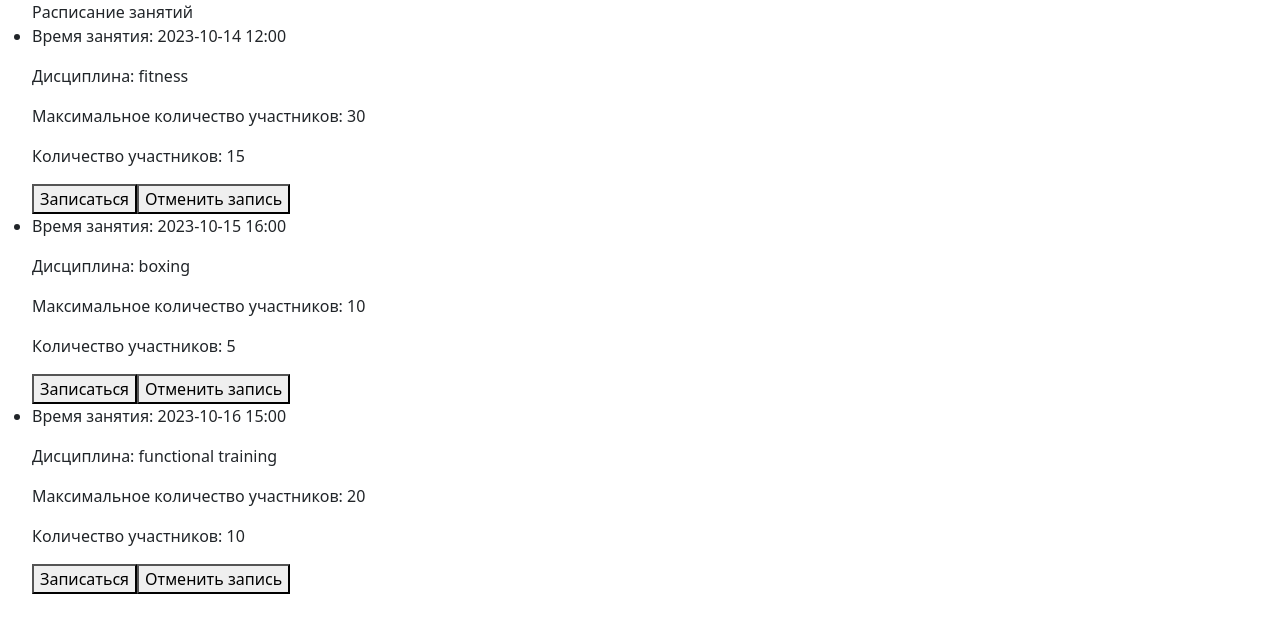
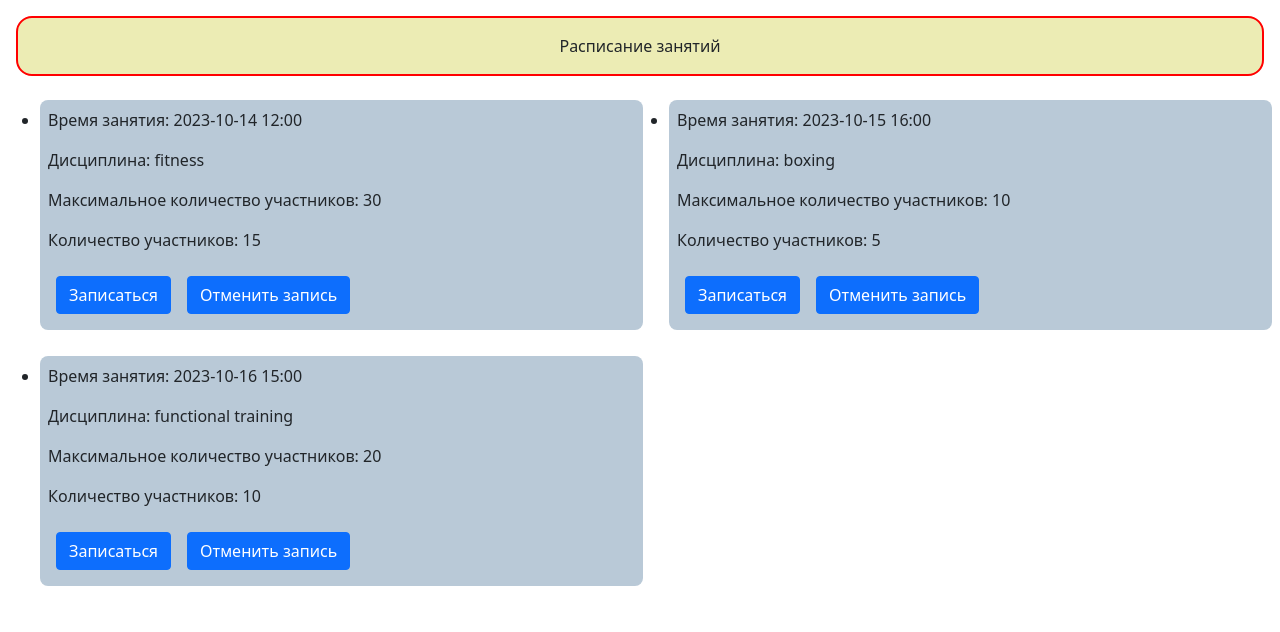
Before and after one commit to Dzheb/DOM_Ex, a plain HTML site: page index.html in a window 1280 px wide. Drawn offline with nearby package versions, Linux system fonts and the light colour scheme.

Commit message:
second commit

```diff
--- a/index.html
+++ b/index.html
@@ -1,15 +1,45 @@
 <!DOCTYPE html>
 <html lang="en">
   <head>
-  <meta charset="UTF-8">
-  <meta name="viewport" content="width=device-width, initial-scale=1.0">
+    <meta charset="UTF-8" />
+    <meta name="viewport" content="width=device-width, initial-scale=1.0" />
     <!-- подключение Bootstrap -->
-  <link href="https://cdn.jsdelivr.net/npm/bootstrap@5.0.2/dist/css/bootstrap.min.css" rel="stylesheet" integrity="sha384-EVSTQN3/azprG1Anm3QDgpJLIm9Nao0Yz1ztcQTwFspd3yD65VohhpuuCOmLASjC" crossorigin="anonymous">
+    <link
+      href="https://cdn.jsdelivr.net/npm/bootstrap@5.0.2/dist/css/bootstrap.min.css"
+      rel="stylesheet"
+      integrity="sha384-EVSTQN3/azprG1Anm3QDgpJLIm9Nao0Yz1ztcQTwFspd3yD65VohhpuuCOmLASjC"
+      crossorigin="anonymous"
+    />
     <title>Document</title>
+    <style>
+      .time-table {
+        display: grid;
+        grid-template-columns: repeat(2, 1fr);
+        gap: 10px;
+        grid-auto-rows: minmax(100px, auto);
+      }
+      .title {
+        text-align: center;
+        background-color: rgb(236, 236, 180);
+        border-radius: 16px;
+        border: solid red 2px;
+        padding: 16px;
+        margin: 16px;
+      }
+      .lesson {
+        background-color: rgb(185, 201, 215);
+        margin: 8px;
+        border-radius: 8px;
+        padding: 8px;
+      }
+      .btn {
+        margin: 8px;
+      }
+    </style>
   </head>
   <body>
-  <ul class="time-table">
-  </ul>
+    <div class="title">Расписание занятий</div>
+    <ul class="time-table"></ul>
     <script src="schedule.js"></script>
     <script src="timing.js"></script>
   </body>
--- a/timing.js
+++ b/timing.js
@@ -1,5 +1,4 @@
 const timeTbl = document.querySelector('.time-table');
-timeTbl.textContent = 'Расписание занятий';
 schedule.forEach((element) => {
   const newLesson = document.createElement('li');
   newLesson.classList.add('lesson');
@@ -14,7 +13,11 @@ schedule.forEach((element) => {
   newLesson.classList.add('lesson');
   const enterBtn = document.createElement('button');
   enterBtn.textContent = 'Записаться';
+  enterBtn.classList.add('btn');
+  enterBtn.classList.add('btn-primary');
   const deleteBtn = document.createElement('button');
+  deleteBtn.classList.add('btn');
+  deleteBtn.classList.add('btn-primary');
   deleteBtn.textContent = 'Отменить запись';
   newLesson.append(dateEl);
   newLesson.append(dispEl);
```
Lines whose indentation alone changed are shown as unchanged.
